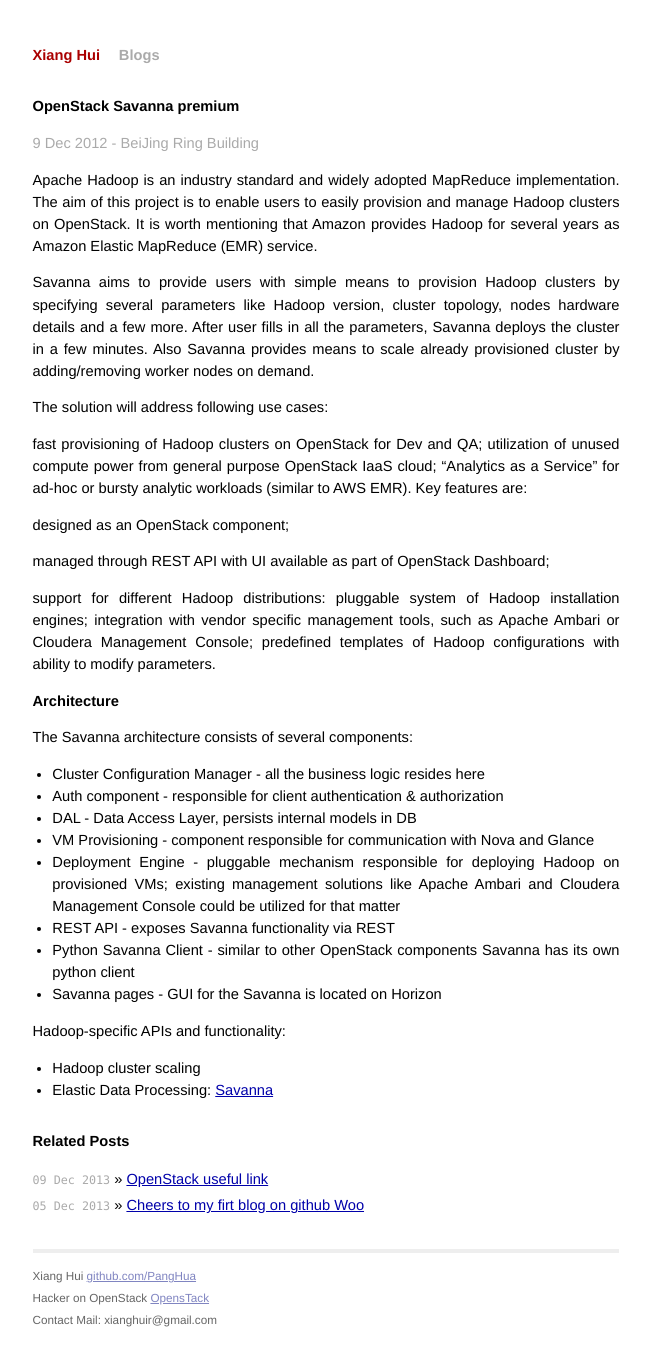
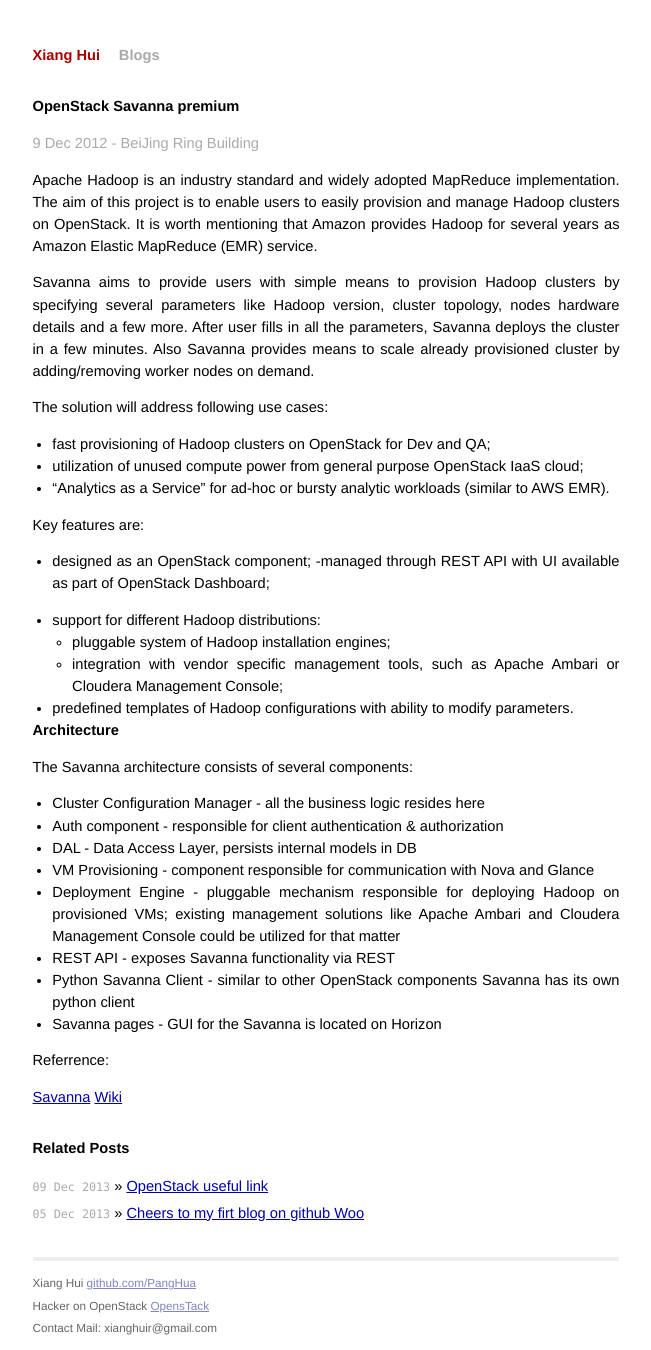
Before and after one commit to PangHua/PangHua.github.io, a Jekyll site: the page built from _posts/blog/2013-12-09-OpenStack-Savanna-premium.md, in a window 1280 px wide. Shown: the whole page, without its empty margins (314-965 px from the left). Built offline with Jekyll 4.4.1, drawn with Linux system fonts in a browser that asks for light colours; Markdown is read by kramdown in place of the engine named in the settings.

Commit message:
Add blog Savanna

```diff
--- a/_posts/blog/2013-12-09-OpenStack-Savanna-premium.md
+++ b/_posts/blog/2013-12-09-OpenStack-Savanna-premium.md
@@ -14,19 +14,19 @@ Savanna aims to provide users with simple means to provision Hadoop clusters by
 
 The solution will address following use cases:
 
-fast provisioning of Hadoop clusters on OpenStack for Dev and QA;
-utilization of unused compute power from general purpose OpenStack IaaS cloud;
-“Analytics as a Service” for ad-hoc or bursty analytic workloads (similar to AWS EMR).
+- fast provisioning of Hadoop clusters on OpenStack for Dev and QA;
+- utilization of unused compute power from general purpose OpenStack IaaS cloud;
+- “Analytics as a Service” for ad-hoc or bursty analytic workloads (similar to AWS EMR).
+
 Key features are:
 
-designed as an OpenStack component;
+- designed as an OpenStack component;
+-managed through REST API with UI available as part of OpenStack Dashboard;
 
-managed through REST API with UI available as part of OpenStack Dashboard;
-
-support for different Hadoop distributions:
-pluggable system of Hadoop installation engines;
-integration with vendor specific management tools, such as Apache Ambari or Cloudera Management Console;
-predefined templates of Hadoop configurations with ability to modify parameters.
+- support for different Hadoop distributions:
+    - pluggable system of Hadoop installation engines;
+    - integration with vendor specific management tools, such as Apache Ambari or Cloudera Management Console;
+- predefined templates of Hadoop configurations with ability to modify parameters.
 
 ### Architecture
 
@@ -41,9 +41,10 @@ The Savanna architecture consists of several components:
 - Python Savanna Client - similar to other OpenStack components Savanna has its own python client
 - Savanna pages - GUI for the Savanna is located on Horizon
 
-Hadoop-specific APIs and functionality:
-- Hadoop cluster scaling
-- Elastic Data Processing: [Savanna]
+Referrence:
+
+[Savanna][Savanna]
+[Wiki][Wiki]
 
 [Savanna]:  https://wiki.openstack.org/wiki/Savanna/EDP
 
```
